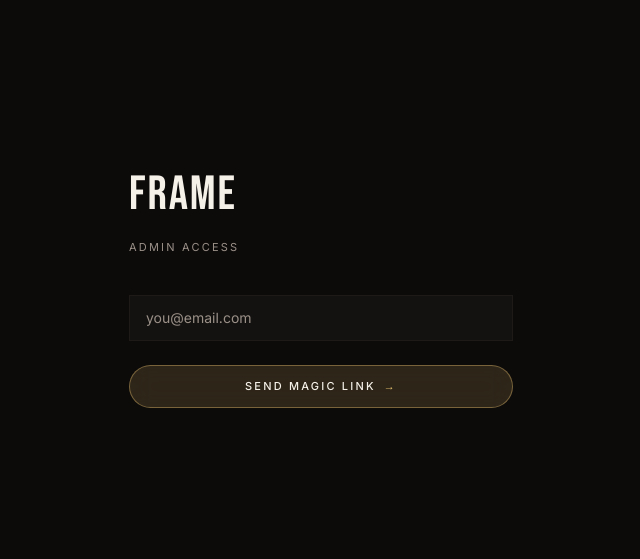
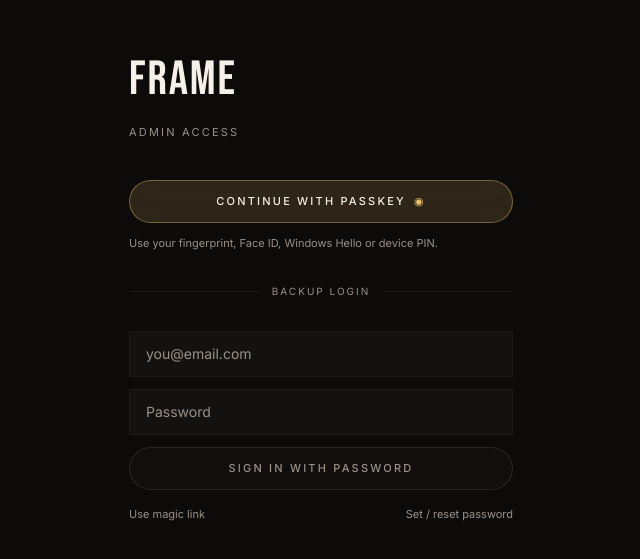
Before and after one commit to aryanpol73/FRAME, a Next.js app: page /admin/login in a window 1280 px wide. Shown: the part 117-676 px from the top of the page, without its empty margins (319-959 px from the left). Built offline with nearby package versions, Linux system fonts and the light colour scheme; no server answers; a web font is replaced by a local one.

Commit message:
feat: add passkey admin authentication

```diff
--- a/app/admin/login/page.tsx
+++ b/app/admin/login/page.tsx
@@ -1,68 +1,169 @@
 "use client"
 
-import { useState } from "react"
+import { useEffect, useState } from "react"
+import { useRouter } from "next/navigation"
 import { createClient } from "@/lib/supabase/client"
 
+type Status = "idle" | "busy" | "sent" | "error"
+
+const primaryBtn =
+  "inline-flex w-full items-center justify-center gap-2 rounded-full border border-gold/40 bg-gold/15 px-5 py-3 text-[11px] font-medium uppercase tracking-[0.2em] text-cream backdrop-blur-md transition-all duration-300 hover:border-gold hover:bg-gold/25 hover:text-gold hover:shadow-[0_0_25px_rgba(200,169,110,0.3)] active:scale-95 disabled:opacity-50"
+const ghostBtn =
+  "inline-flex w-full items-center justify-center gap-2 rounded-full border border-white/[0.1] bg-surface/60 px-5 py-3 text-[11px] font-medium uppercase tracking-[0.2em] text-muted transition-all duration-300 hover:border-gold/40 hover:text-cream active:scale-95 disabled:opacity-50"
+const inputCls =
+  "w-full border border-line bg-surface px-4 py-3 text-sm text-cream outline-none placeholder:text-muted focus:border-gold"
+
+function passkeyErrorMessage(err: unknown): string {
+  const e = err as { name?: string; message?: string } | null
+  if (e?.name === "NotAllowedError" || e?.name === "AbortError") {
+    return "Passkey prompt was cancelled or timed out."
+  }
+  return e?.message || "Passkey sign-in failed."
+}
+
 export default function LoginPage() {
+  const router = useRouter()
   const [email, setEmail] = useState("")
-  const [status, setStatus] = useState<"idle" | "sending" | "sent" | "error">("idle")
+  const [password, setPassword] = useState("")
+  const [status, setStatus] = useState<Status>("idle")
   const [message, setMessage] = useState("")
+  const [supported, setSupported] = useState(true)
+  const [mode, setMode] = useState<"password" | "magic">("password")
 
-  async function send(e: React.FormEvent) {
+  useEffect(() => {
+    setSupported(typeof window !== "undefined" && !!window.PublicKeyCredential)
+    const err = new URLSearchParams(window.location.search).get("error")
+    if (err === "unauthorized") {
+      setStatus("error")
+      setMessage("This account is not authorised for admin access.")
+    } else if (err === "auth") {
+      setStatus("error")
+      setMessage("Sign-in link was invalid or expired.")
+    }
+  }, [])
+
+  function fail(msg: string) {
+    setStatus("error")
+    setMessage(msg)
+  }
+
+  async function passkeySignIn() {
+    setStatus("busy")
+    setMessage("")
+    try {
+      const supabase = createClient()
+      const { error } = await supabase.auth.signInWithPasskey()
+      if (error) return fail(passkeyErrorMessage(error))
+      router.replace("/admin")
+      router.refresh()
+    } catch (err) {
+      fail(passkeyErrorMessage(err))
+    }
+  }
+
+  async function passwordSignIn(e: React.FormEvent) {
     e.preventDefault()
-    setStatus("sending")
+    setStatus("busy")
+    setMessage("")
+    const supabase = createClient()
+    const { error } = await supabase.auth.signInWithPassword({ email, password })
+    if (error) return fail(error.message)
+    router.replace("/admin")
+    router.refresh()
+  }
 
+  async function magicLink(e: React.FormEvent) {
+    e.preventDefault()
+    setStatus("busy")
+    setMessage("")
     const supabase = createClient()
     const { error } = await supabase.auth.signInWithOtp({
       email,
-      options: {
-        emailRedirectTo: `${window.location.origin}/auth/callback?next=/admin`,
-      },
+      options: { emailRedirectTo: `${window.location.origin}/auth/callback?next=/admin` },
     })
-
-    if (error) {
-      setStatus("error")
-      setMessage(error.message)
-    } else {
+    if (error) return fail(error.message)
     setStatus("sent")
     setMessage("Check your inbox for the sign-in link.")
   }
+
+  async function resetPassword() {
+    if (!email) return fail("Enter your email first.")
+    setStatus("busy")
+    setMessage("")
+    const supabase = createClient()
+    const { error } = await supabase.auth.resetPasswordForEmail(email, {
+      redirectTo: `${window.location.origin}/auth/callback?next=/admin/security`,
+    })
+    if (error) return fail(error.message)
+    setStatus("sent")
+    setMessage("Password setup link sent. Open it to choose a password.")
   }
+
+  const busy = status === "busy"
 
   return (
     <main className="flex min-h-screen items-center justify-center px-6">
-      <form onSubmit={send} className="w-full max-w-sm">
+      <div className="w-full max-w-sm">
         <h1 className="font-display text-cream" style={{ fontSize: 48, letterSpacing: "0.04em" }}>
           FRAME
         </h1>
-        <p className="mt-2 mb-10 text-[11px] uppercase tracking-[0.2em] text-muted">
-          Admin access
+        <p className="mt-2 mb-10 text-[11px] uppercase tracking-[0.2em] text-muted">Admin access</p>
+
+        <button type="button" onClick={passkeySignIn} disabled={busy || !supported} className={primaryBtn}>
+          <span>{busy ? "Waiting…" : "Continue with Passkey"}</span>
+          <span className="text-gold">◉</span>
+        </button>
+        <p className="mt-3 text-[11px] leading-relaxed text-muted">
+          {supported
+            ? "Use your fingerprint, Face ID, Windows Hello or device PIN."
+            : "This browser doesn't support passkeys. Use the backup login below."}
         </p>
 
+        <div className="my-8 flex items-center gap-3 text-[10px] uppercase tracking-[0.2em] text-muted">
+          <span className="h-px flex-1 bg-line" />
+          Backup login
+          <span className="h-px flex-1 bg-line" />
+        </div>
+
+        <form onSubmit={mode === "password" ? passwordSignIn : magicLink} className="space-y-3">
           <input
             type="email"
             required
+            autoComplete="username webauthn"
             value={email}
             onChange={(e) => setEmail(e.target.value)}
             placeholder="you@email.com"
-          className="w-full border border-line bg-surface px-4 py-3 text-sm text-cream outline-none placeholder:text-muted focus:border-gold"
+            className={inputCls}
           />
+          {mode === "password" && (
+            <input
+              type="password"
+              required
+              autoComplete="current-password"
+              value={password}
+              onChange={(e) => setPassword(e.target.value)}
+              placeholder="Password"
+              className={inputCls}
+            />
+          )}
+          <button type="submit" disabled={busy} className={ghostBtn}>
+            {mode === "password" ? "Sign in with password" : "Send magic link"}
+          </button>
+        </form>
 
-        <button
-          type="submit"
-          disabled={status === "sending"}
-          className="mt-6 inline-flex w-full items-center justify-center gap-2 rounded-full border border-gold/40 bg-gold/15 px-5 py-3 text-[11px] font-medium uppercase tracking-[0.2em] text-cream backdrop-blur-md transition-all duration-300 hover:border-gold hover:bg-gold/25 hover:text-gold hover:shadow-[0_0_25px_rgba(200,169,110,0.3)] active:scale-95 disabled:opacity-50"
-        >
-          <span>{status === "sending" ? "Sending…" : "Send magic link"}</span>
-          <span className="text-gold">→</span>
+        <div className="mt-4 flex justify-between text-[11px] text-muted">
+          <button type="button" onClick={() => setMode(mode === "password" ? "magic" : "password")} className="hover:text-gold">
+            {mode === "password" ? "Use magic link" : "Use password"}
           </button>
+          <button type="button" onClick={resetPassword} disabled={busy} className="hover:text-gold">
+            Set / reset password
+          </button>
+        </div>
 
         {message && (
-          <p className={`mt-4 text-xs ${status === "error" ? "text-sienna" : "text-muted"}`}>
-            {message}
-          </p>
+          <p className={`mt-4 text-xs ${status === "error" ? "text-sienna" : "text-muted"}`}>{message}</p>
         )}
-      </form>
+      </div>
     </main>
   )
 }
--- /dev/null
+++ b/app/admin/security/page.tsx
@@ -0,0 +1,140 @@
+"use client"
+
+import { useEffect, useState } from "react"
+import { createClient } from "@/lib/supabase/client"
+
+const btn =
+  "inline-flex items-center justify-center gap-2 rounded-full border border-gold/40 bg-gold/15 px-5 py-3 text-[11px] font-medium uppercase tracking-[0.2em] text-cream transition-all duration-300 hover:border-gold hover:text-gold active:scale-95 disabled:opacity-50"
+const inputCls =
+  "w-full border border-line bg-surface px-4 py-3 text-sm text-cream outline-none placeholder:text-muted focus:border-gold"
+
+type Passkey = { id: string; friendly_name?: string | null; created_at?: string }
+type Note = { kind: "ok" | "err"; text: string } | null
+
+function errText(err: unknown) {
+  const e = err as { name?: string; message?: string } | null
+  if (e?.name === "NotAllowedError" || e?.name === "AbortError") return "Prompt cancelled or timed out."
+  return e?.message || "Something went wrong."
+}
+
+export default function SecurityPage() {
+  const [supported, setSupported] = useState(true)
+  const [passkeys, setPasskeys] = useState<Passkey[]>([])
+  const [busy, setBusy] = useState(false)
+  const [pwd, setPwd] = useState("")
+  const [pwdNote, setPwdNote] = useState<Note>(null)
+  const [pkNote, setPkNote] = useState<Note>(null)
+
+  async function load() {
+    try {
+      const supabase = createClient()
+      const { data } = await supabase.auth.passkey.list()
+      setPasskeys((data as Passkey[] | null) ?? [])
+    } catch {
+      /* listing is optional */
+    }
+  }
+
+  useEffect(() => {
+    setSupported(!!window.PublicKeyCredential)
+    load()
+  }, [])
+
+  async function register() {
+    setBusy(true)
+    setPkNote(null)
+    try {
+      const supabase = createClient()
+      const { error } = await supabase.auth.registerPasskey()
+      if (error) setPkNote({ kind: "err", text: errText(error) })
+      else {
+        setPkNote({ kind: "ok", text: "Passkey registered on this device." })
+        load()
+      }
+    } catch (err) {
+      setPkNote({ kind: "err", text: errText(err) })
+    }
+    setBusy(false)
+  }
+
+  async function remove(id: string) {
+    if (!confirm("Remove this passkey?")) return
+    const supabase = createClient()
+    const { error } = await supabase.auth.passkey.delete({ passkeyId: id })
+    if (error) setPkNote({ kind: "err", text: errText(error) })
+    else load()
+  }
+
+  async function savePassword(e: React.FormEvent) {
+    e.preventDefault()
+    setBusy(true)
+    setPwdNote(null)
+    const supabase = createClient()
+    const { error } = await supabase.auth.updateUser({ password: pwd })
+    if (error) setPwdNote({ kind: "err", text: error.message })
+    else {
+      setPwdNote({ kind: "ok", text: "Password saved." })
+      setPwd("")
+    }
+    setBusy(false)
+  }
+
+  const noteCls = (n: Note) => `mt-3 text-xs ${n?.kind === "err" ? "text-sienna" : "text-gold"}`
+
+  return (
+    <div className="mx-auto max-w-xl space-y-14">
+      <section>
+        <h1 className="font-display text-cream" style={{ fontSize: 36, letterSpacing: "0.04em" }}>
+          Security
+        </h1>
+        <p className="mt-1 text-[11px] uppercase tracking-[0.2em] text-muted">Passkeys &amp; backup password</p>
+      </section>
+
+      <section>
+        <h2 className="text-[11px] uppercase tracking-[0.2em] text-cream">Passkeys</h2>
+        <p className="mt-2 text-xs text-muted">
+          Register one per device you use (laptop, phone). Open this page on each device.
+        </p>
+        <ul className="mt-4 space-y-2">
+          {passkeys.map((p) => (
+            <li key={p.id} className="flex items-center justify-between border border-line bg-surface px-4 py-3 text-xs">
+              <span className="text-cream">
+                {p.friendly_name || "Passkey"}
+                {p.created_at && <span className="ml-2 text-muted">{new Date(p.created_at).toLocaleDateString()}</span>}
+              </span>
+              <button onClick={() => remove(p.id)} className="text-muted hover:text-sienna">
+                Remove
+              </button>
+            </li>
+          ))}
+          {passkeys.length === 0 && <li className="text-xs text-muted">No passkeys registered yet.</li>}
+        </ul>
+        <button onClick={register} disabled={busy || !supported} className={`${btn} mt-5`}>
+          Register passkey on this device
+        </button>
+        {!supported && <p className="mt-3 text-xs text-sienna">This browser doesn&apos;t support passkeys.</p>}
+        {pkNote && <p className={noteCls(pkNote)}>{pkNote.text}</p>}
+      </section>
+
+      <section>
+        <h2 className="text-[11px] uppercase tracking-[0.2em] text-cream">Backup password</h2>
+        <form onSubmit={savePassword} className="mt-4 space-y-3">
+          <input
+            type="password"
+            required
+            minLength={8}
+            autoComplete="new-password"
+            value={pwd}
+            onChange={(e) => setPwd(e.target.value)}
+            placeholder="New password (min 8 characters)"
+            className={inputCls}
+          />
+          <button type="submit" disabled={busy} className={btn}>
+            Save password
+          </button>
+        </form>
+        {pwdNote && <p className={noteCls(pwdNote)}>{pwdNote.text}</p>}
+      </section>
+    </div>
+  )
+}
--- a/lib/supabase/client.ts
+++ b/lib/supabase/client.ts
@@ -6,6 +6,12 @@ import type { Database } from "./types"
 export function createClient() {
   return createBrowserClient<Database>(
     process.env.NEXT_PUBLIC_SUPABASE_URL!,
-    process.env.NEXT_PUBLIC_SUPABASE_ANON_KEY!
+    process.env.NEXT_PUBLIC_SUPABASE_ANON_KEY!,
+    {
+      auth: {
+        // Supabase Passkey API is currently experimental and must be opted into.
+        experimental: { passkey: true },
+      },
+    }
   )
 }
```
Also changed, not shown: app/admin/layout.tsx (+8 -0 lines). Lines whose indentation alone changed are shown as unchanged.
